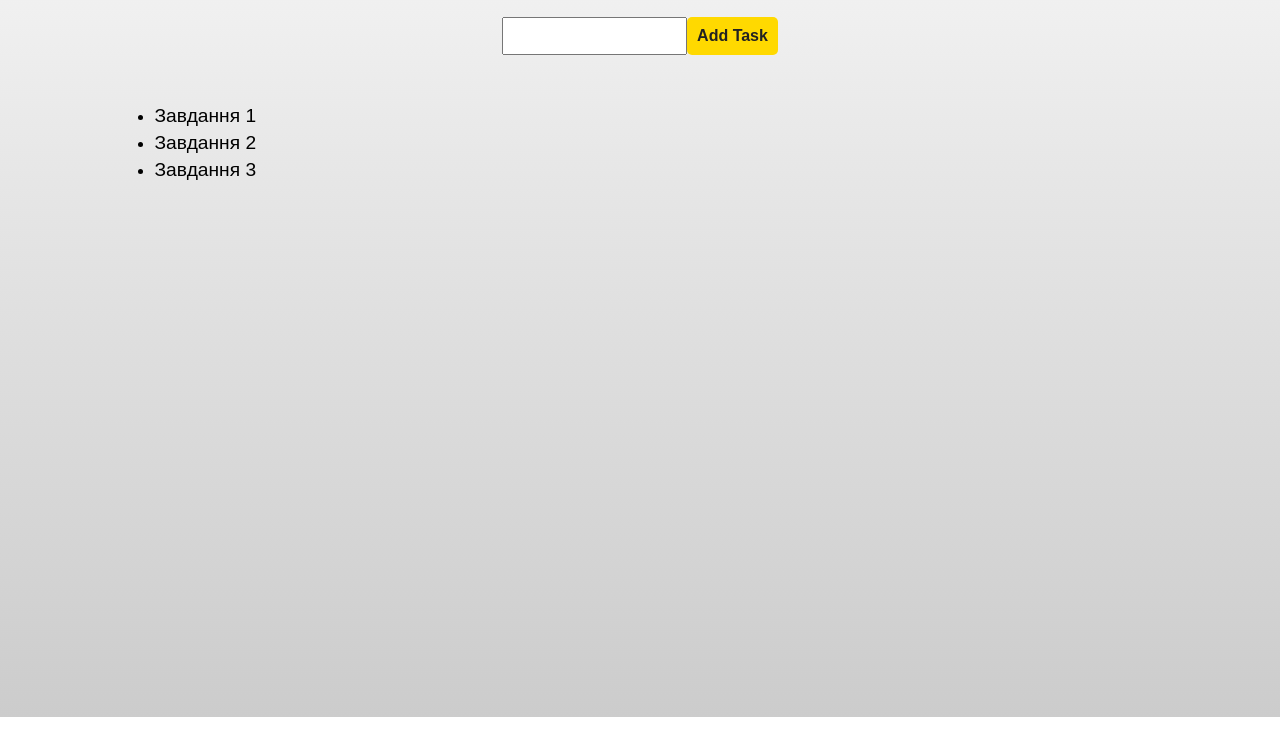
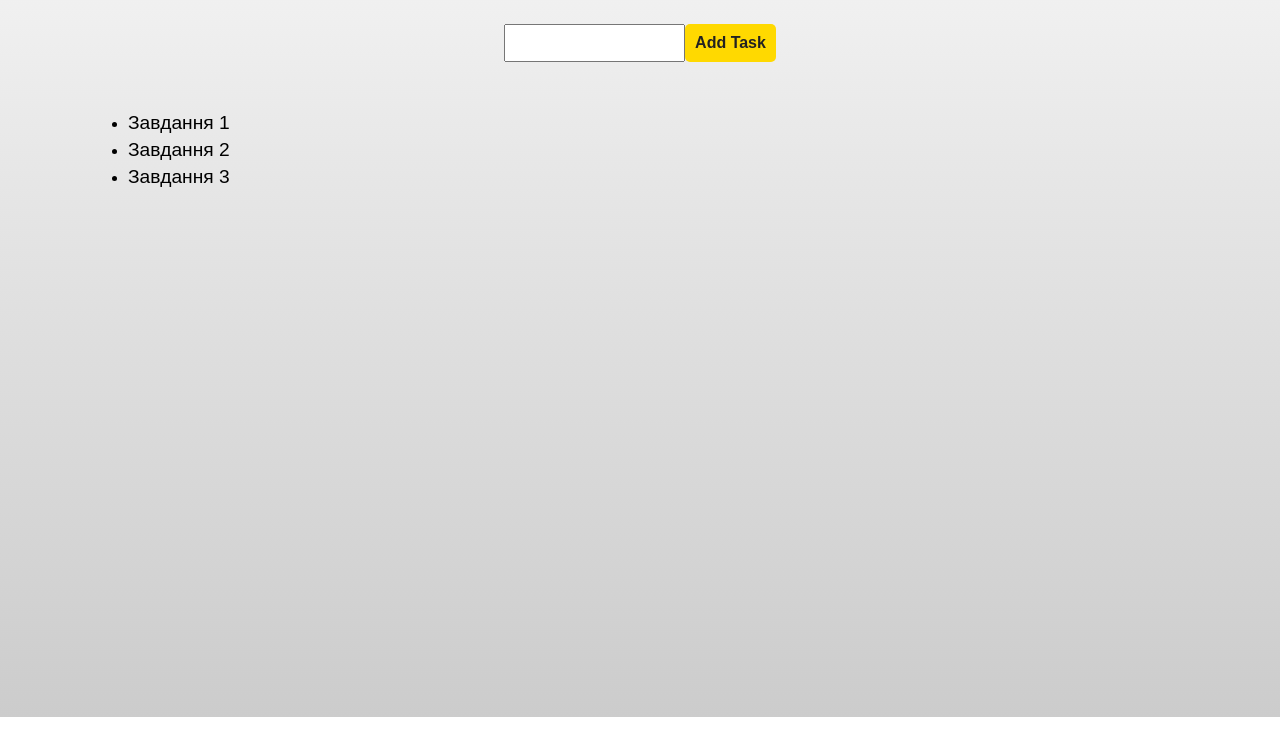
Before and after one commit to earlg6/todo, a plain HTML site: page index.html in a window 1280 px wide. Shown: the part 83-821 px from the top of the page. After the commit the page ends 800 px from the top, so only its background shows below. Drawn offline with Linux system fonts and the light colour scheme.

Commit message:
second commit

```diff
--- a/style.css
+++ b/style.css
@@ -1,3 +1,8 @@
+* {
+  margin: 0;
+  padding: 0;
+}
+
 html, body {
   height: 100%;
 }
@@ -45,6 +50,9 @@ li {
 li:hover .deleteTaskBtn {
   opacity: 1;
 }
+.task:hover {
+  cursor: pointer;
+}
 
 .completed {
   text-decoration: line-through;
@@ -69,7 +77,7 @@ li:hover .deleteTaskBtn {
 
 .task-container {
   width: 50%; /* задаємо максимальну ширину для контейнера */
-  margin: 0 auto 50px; /* вирівнюємо контейнер по центру сторінки */
+  margin: 50px auto 50px; /* вирівнюємо контейнер по центру сторінки */
   display: flex;
   justify-content: center;
 }
```
